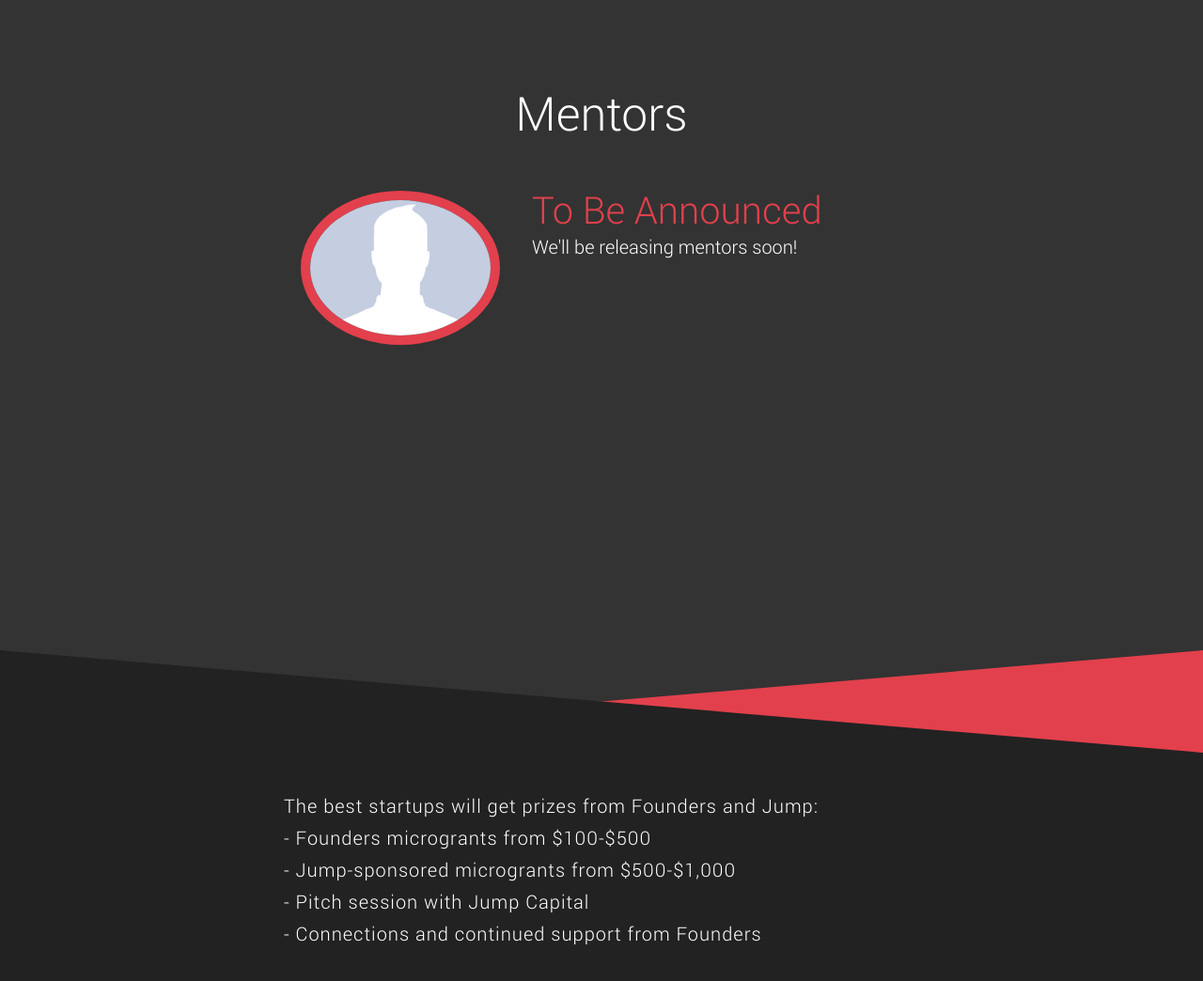
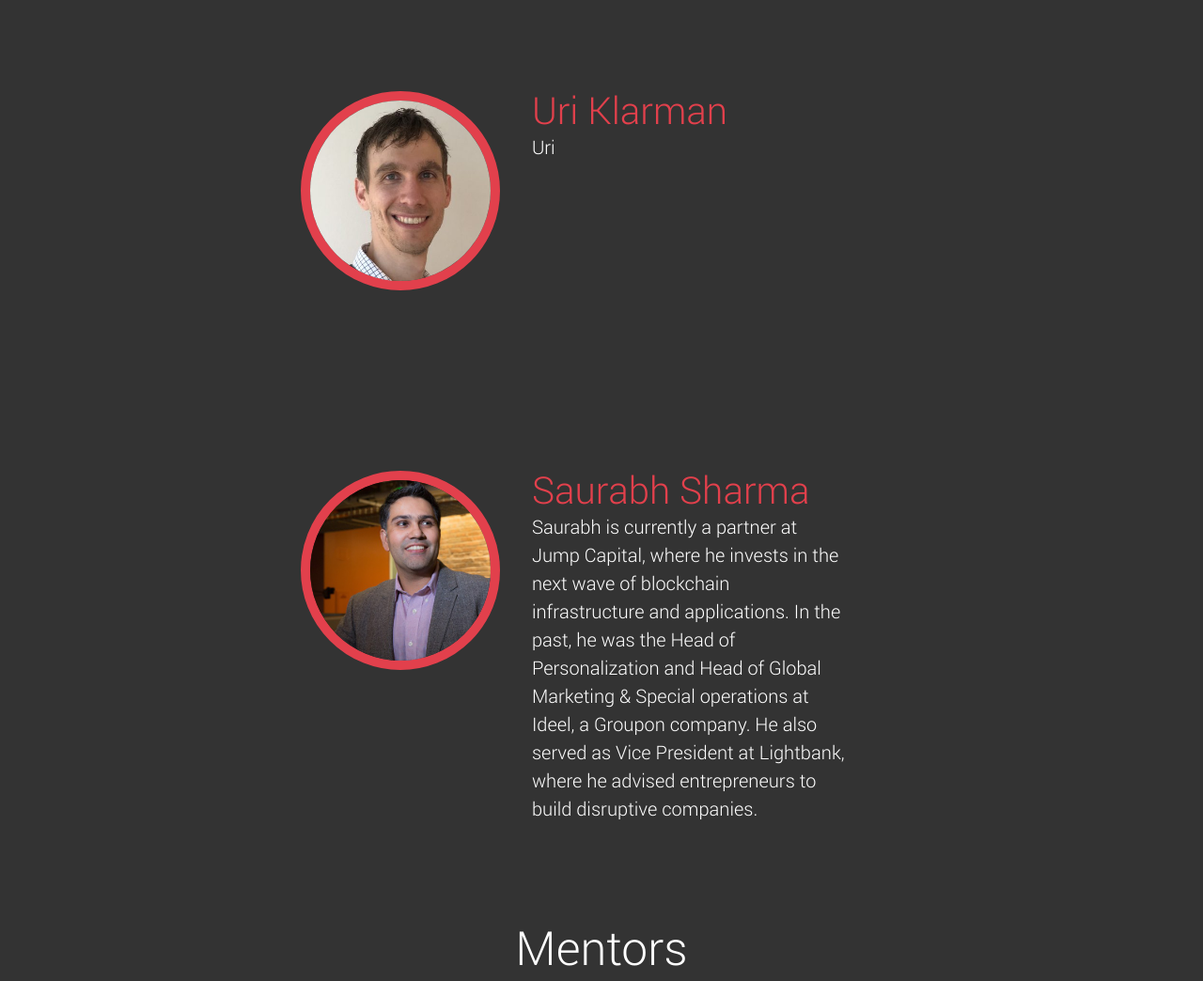
Before and after one commit to Illinois-Founders/Genesis, a plain HTML site: page index.html in a window 1280 px wide. Shown: the part 4236-5280 px from the top of the page at 94% size. Drawn offline with Linux system fonts and the light colour scheme; a web font is replaced by a local one.

Commit message:
Added Saurabh's bio

```diff
--- a/index.html
+++ b/index.html
@@ -313,9 +313,10 @@
                     <div class="bio-photo-container"><a href="https://www.linkedin.com/in/rubinow/"><img src="assets/bios/steve_rubinow.jpg" class="bio-photo"></a></div>
                     <div class="bio-text">
                         <p class="bio-name">Steve Rubinow</p>
-                        <p class="bio-description">Rubinow is an accomplished technology expert across multiple industries. He currently serves
+                        <p class="bio-description">Steve is an accomplished technology expert across multiple industries. He currently serves
                                                    on the board of directors of Direct Edge and is the CIO of Thomson Reuters. Recently, he
-                                                   was the CIO of NYSE for over a decade.</p>
+                                                   was the CIO of NYSE for over a decade. In all roles, he has ignited innovation and transformed
+                                                   the companies he has worked with.</p>
                     </div>
                 </div>
                 <div class="bio-container">
@@ -338,24 +339,24 @@
                                                    in fintech around the Midwest.</p>
                     </div>
                 </div>
-                <!-- <div class="bio-container">
-                    <div class="bio-photo-container"><a href="https://www.linkedin.com/in/rubinow/"><img src="assets/bios/steve_rubinow.jpg" class="bio-photo"></a></div>
+                <div class="bio-container">
+                    <div class="bio-photo-container"><a href="https://www.linkedin.com/in/uriklarman/"><img src="assets/bios/uri_klarman.jpg" class="bio-photo"></a></div>
                     <div class="bio-text">
                         <p class="bio-name">Uri Klarman</p>
-                        <p class="bio-description">Rubinow is an accomplished technology expert across multiple industries. He currently serves
-                                                   on the board of directors of Direct Edge and is the CIO of Thomson Reuters. Recently, he
-                                                   was the CIO of NYSE for over a decade.</p>
+                        <p class="bio-description">Uri</p>
                     </div>
                 </div>
                 <div class="bio-container">
-                    <div class="bio-photo-container"><a href="https://www.linkedin.com/in/rubinow/"><img src="assets/bios/steve_rubinow.jpg" class="bio-photo"></a></div>
+                    <div class="bio-photo-container"><a href="https://www.linkedin.com/in/saurabh-sharma-6ba69a1/"><img src="assets/bios/saurabh_sharma.jpg" class="bio-photo"></a></div>
                     <div class="bio-text">
                         <p class="bio-name">Saurabh Sharma</p>
-                        <p class="bio-description">Rubinow is an accomplished technology expert across multiple industries. He currently serves
-                                                   on the board of directors of Direct Edge and is the CIO of Thomson Reuters. Recently, he
-                                                   was the CIO of NYSE for over a decade.</p>
+                        <p class="bio-description">Saurabh is currently a partner at Jump Capital, where he invests in the next wave
+                                                   of blockchain infrastructure and applications. In the past, he was the Head of Personalization
+                                                   and Head of Global Marketing & Special operations at Ideel, a Groupon company. He
+                                                   also served as Vice President at Lightbank, where he advised entrepreneurs to build disruptive
+                                                   companies.</p>
                     </div>
-                </div> -->
+                </div>
                 <h1 class="inner-header">Mentors</h1>
                 <div class="bio-container">
                     <div class="bio-photo-container"><a href=""><img src="assets/bios/unknown.jpeg" class="bio-photo"></a></div>
```
